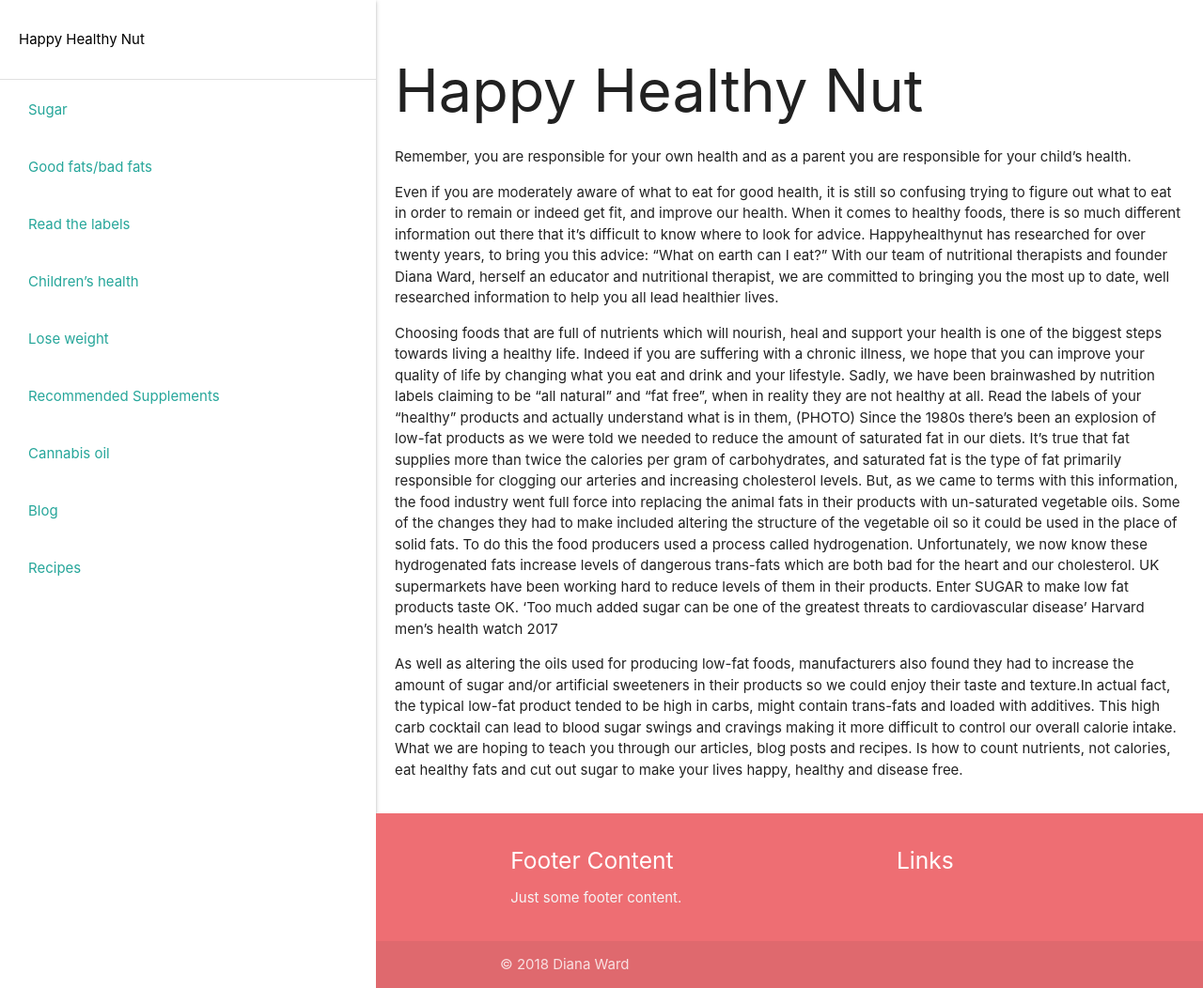
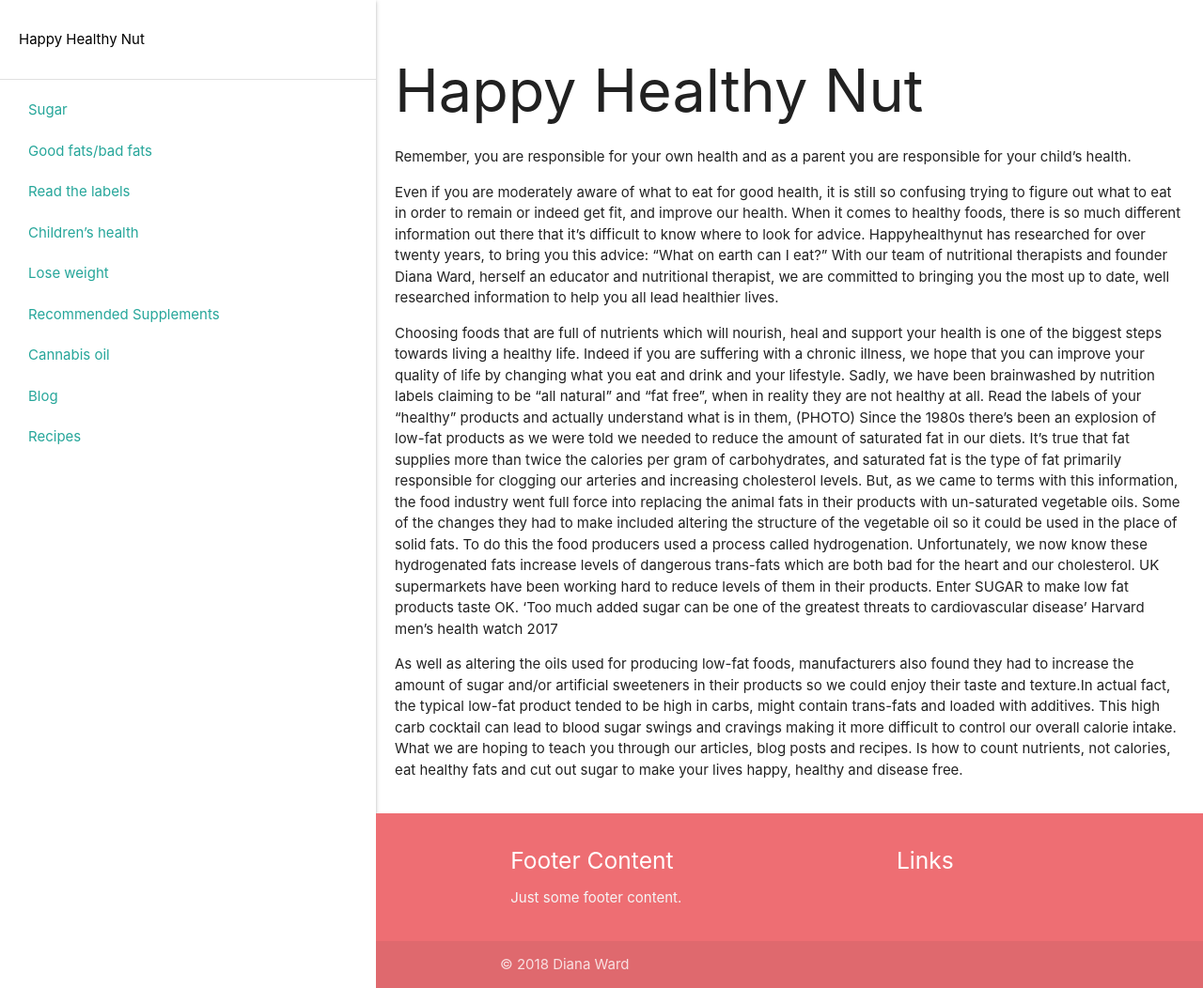
Before and after one commit to meech-ward/Healthy-Foods, a Jekyll site: the page built from _pages/index.md, in a window 1280 px wide. Shown: the whole page at 94% size. Built offline with Jekyll 4.4.1, drawn with Linux system fonts in a browser that asks for light colours.

Commit message:
Update navitation height

```diff
--- a/_sass/_navigation.scss
+++ b/_sass/_navigation.scss
@@ -43,7 +43,10 @@
     }
     li:not(:first-child) .site-navigation__link {
       @extend .collection-item;
-      height: 50px;
+      // height: 80px;
+      padding-top: 0;
+    padding-bottom: 0;
+    // height: 50px;
     }
     li:last-child .site-navigation__link {
       border: 0;
```
